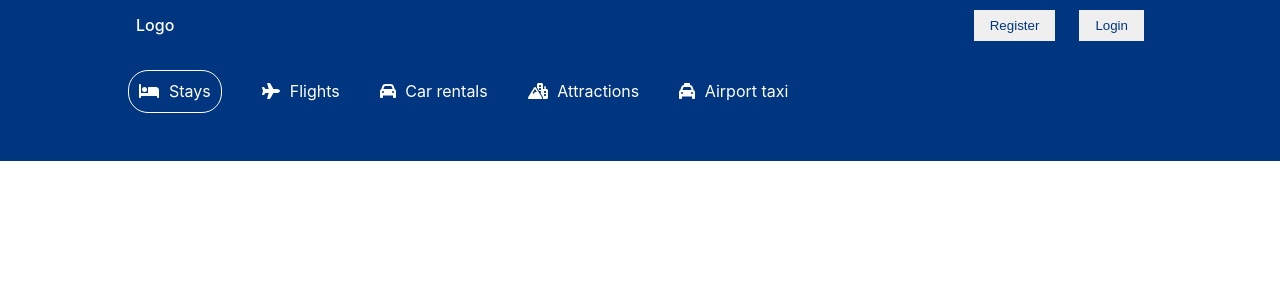
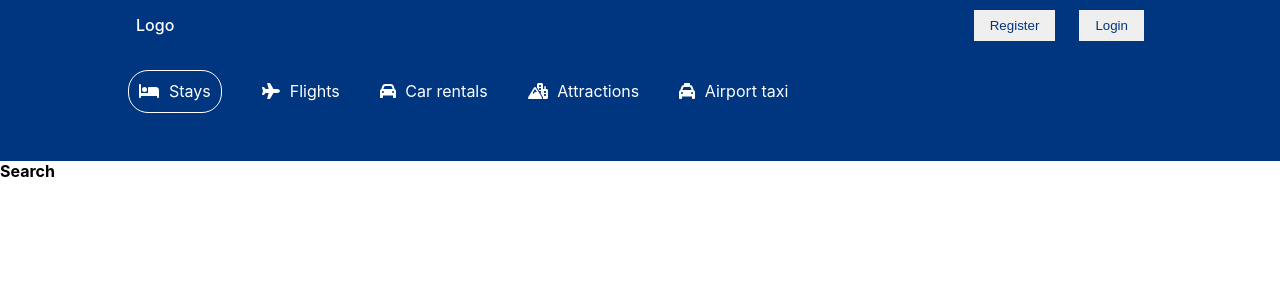
Before and after one commit to 21ciprian/booking-app, a React (Create React App) app: page /hotels in a window 1280 px wide. Shown: the top 300 px of the page. Built offline with nearby package versions, Linux system fonts and the light colour scheme.

Commit message:
Added css file to Hotels component

```diff
--- a/src/pages/Hotels/Hotels.jsx
+++ b/src/pages/Hotels/Hotels.jsx
@@ -1,13 +1,22 @@
 import React from 'react'
 import Header from '../../components/Header/Header'
 import Navbar from '../../components/Navbar/Navbar'
+import styles from './Hotels.module.css'
 
 function Hotels() {
 	return (
-		<div>
+		<section>
 			<Navbar />
 			<Header type='hotels' />
-		</div>
+			<section className={styles.hotelsContainer}>
+				<section hotelsWrapper>
+					<div className={styles.hotelsSearch}>
+						<h1 className={styles.hotelsTitle}>Search</h1>
+					</div>
+					<div className={styles.hotelsResult}></div>
+				</section>
+			</section>
+		</section>
 	)
 }
 
```
Also changed, not shown: src/pages/Hotels/Hotels.module.css (added).
